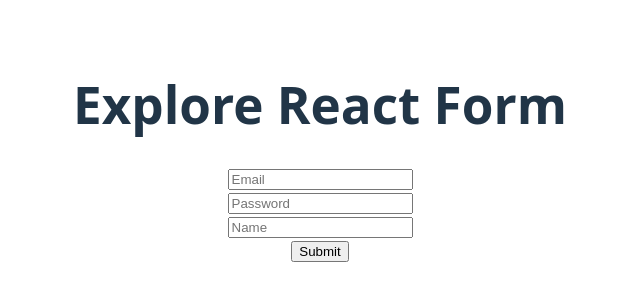
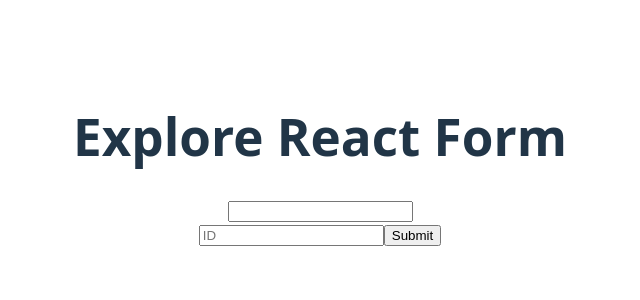
Before and after one commit to monirul8888/React-II, a React (Vite) app in the folder my-form/: page / in a window 1280 px wide. Shown: the part 240-540 px from the top of the page, without its empty margins (320-960 px from the left). Built offline with nearby package versions, Linux system fonts and the light colour scheme.

Commit message:
Added Hook

```diff
--- a/my-form/src/App.jsx
+++ b/my-form/src/App.jsx
@@ -1,7 +1,9 @@
 
 import './App.css'
 import ControlField from './Components/ControlField/ControlField'
+import ControlField2 from './Components/ControlField/ControlField2'
 import FormAction from './Components/FormAction/FormAction'
+import HookForm from './Components/HookForm/HookForm'
 import Navbar from './Components/Navbar/Navbar'
 import SimpleForm from './Components/SimpleForm/SimpleForm'
 
@@ -15,7 +17,9 @@ function App() {
 
       {/* <SimpleForm></SimpleForm> */}
       {/* <FormAction></FormAction> */}
-      <ControlField></ControlField>
+      {/* <ControlField></ControlField> */}
+      {/* <ControlField2></ControlField2> */}
+      <HookForm></HookForm>
 
     </>
   )
--- a/my-form/src/Components/ControlField/ControlField.jsx
+++ b/my-form/src/Components/ControlField/ControlField.jsx
@@ -4,7 +4,7 @@ import { useState } from 'react';
 const ControlField = () => {
     const handleSubmit = (e) =>{
         e.preventDefault();
-        console.log(email)
+        console.log(email, name)
     }
     const [password, setPassword] = useState("")
     const [error, setError] =useState("");
@@ -36,7 +36,7 @@ const ControlField = () => {
             <form onSubmit={handleSubmit} >
 
                 <input type="email" name="email" id="" required placeholder='Email'
-                onChange={handleOnChangeEmail}/>
+                onChange={handleOnChangeEmail} defaultValue={email}/>
                 <br />
                 <input type="password" name="password" id="" placeholder='Password' defaultValue={password} onChange={handlePasswordOnChange} />
 
--- /dev/null
+++ b/my-form/src/Components/ControlField/ControlField2.jsx
@@ -0,0 +1,48 @@
+import React, { useState } from 'react';
+
+const ControlField2 = () => {
+    const handleControlField = (e) =>{
+        e.preventDefault();
+        console.log("Name : ", name);
+        console.log("ID : ", id);
+
+    }
+
+    const [name, setName] = useState("");
+    const [id, setId] = useState("");
+
+
+    const handleNameOnChange = (e) =>{
+        console.log(e.target.value);
+        setName(e.target.value);
+    }
+
+    const handleIdOnChange = (e) =>{
+        console.log(e.target.value);
+        setId(e.target.value);
+    }
+    return (
+        <div>
+
+            <form onSubmit={handleControlField}>
+                <input type="text" name="name" id=""
+                placeholder='Name'
+                onChange={handleNameOnChange}
+                defaultValue={name}
+
+                />
+                <br />
+
+                <input type="number" name="" id="" placeholder='ID'
+                onChange={handleIdOnChange}
+                defaultValue={id} />
+                <br />
+
+                <input type="submit" name="" id="" />
+            </form>
+
+        </div>
+    );
+};
+
+export default ControlField2;
--- /dev/null
+++ b/my-form/src/Components/HookForm/HookForm.jsx
@@ -0,0 +1,33 @@
+import React from 'react';
+import UseInput from '../../Hooks/UseInput';
+
+const HookForm = () => {
+
+    const [name, nameOnChange] = UseInput("");
+    const [id, idOnChange] = UseInput("");
+
+
+    const handleSubmit = (e) =>{
+        e.preventDefault();
+        console.log("Submitted", name, id);
+    }
+    return (
+        <div>
+            <form onSubmit={handleSubmit}>
+
+                <input type="text" name="name" id=""
+                onChange={nameOnChange}
+                defaultValue={name}
+                 />
+                 <br />
+                 <input type="number" name="id" id="" placeholder='ID'
+                 onChange={idOnChange}
+                 defaultValue={id} />
+                 <input type="submit" name="" id="" />
+
+            </form>
+        </div>
+    );
+};
+
+export default HookForm;
--- /dev/null
+++ b/my-form/src/Hooks/UseInput.jsx
@@ -0,0 +1,14 @@
+import React, { useState } from 'react';
+
+const UseInput = (defaultValue) => {
+    const [value, setValue] = useState(defaultValue)
+
+    const handleFieldOnChange = (e) =>{
+        setValue(e.target.value);
+    }
+
+    return [value, handleFieldOnChange];
+
+}
+
+export default UseInput;
```
